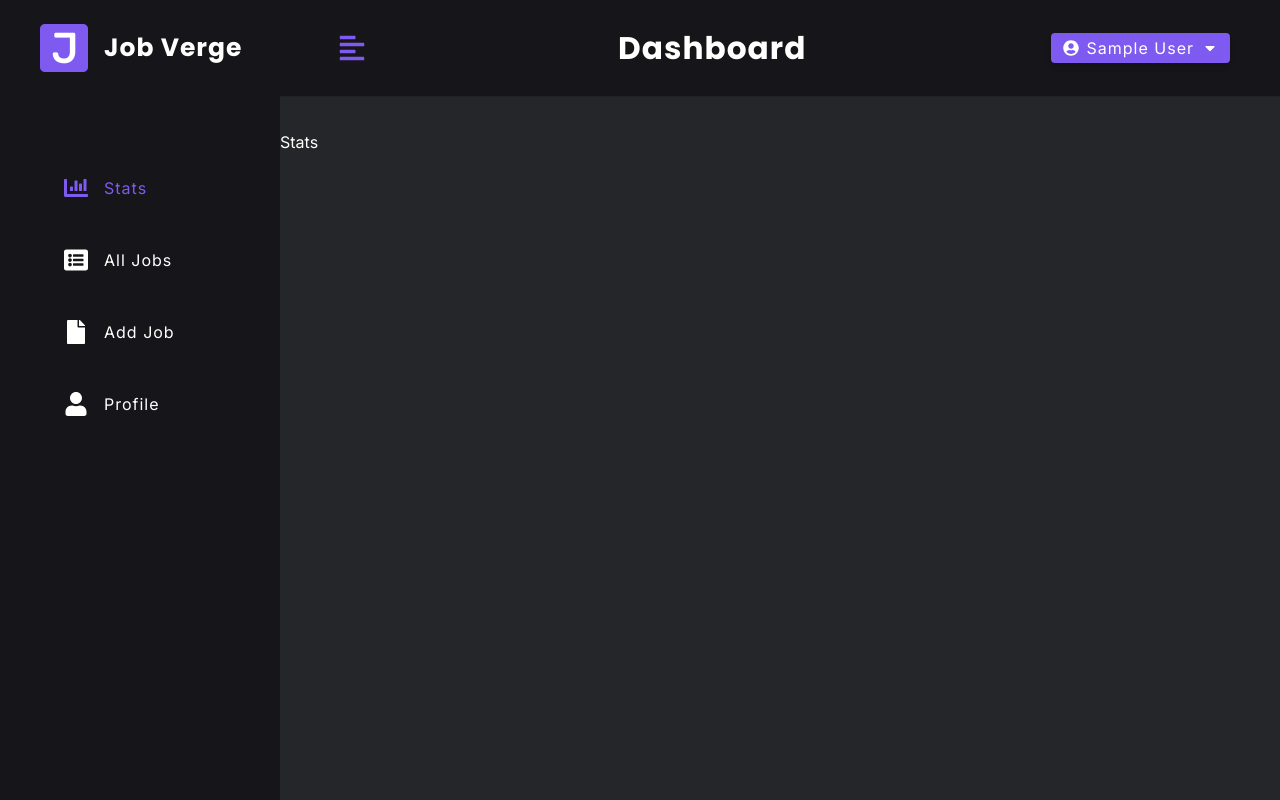
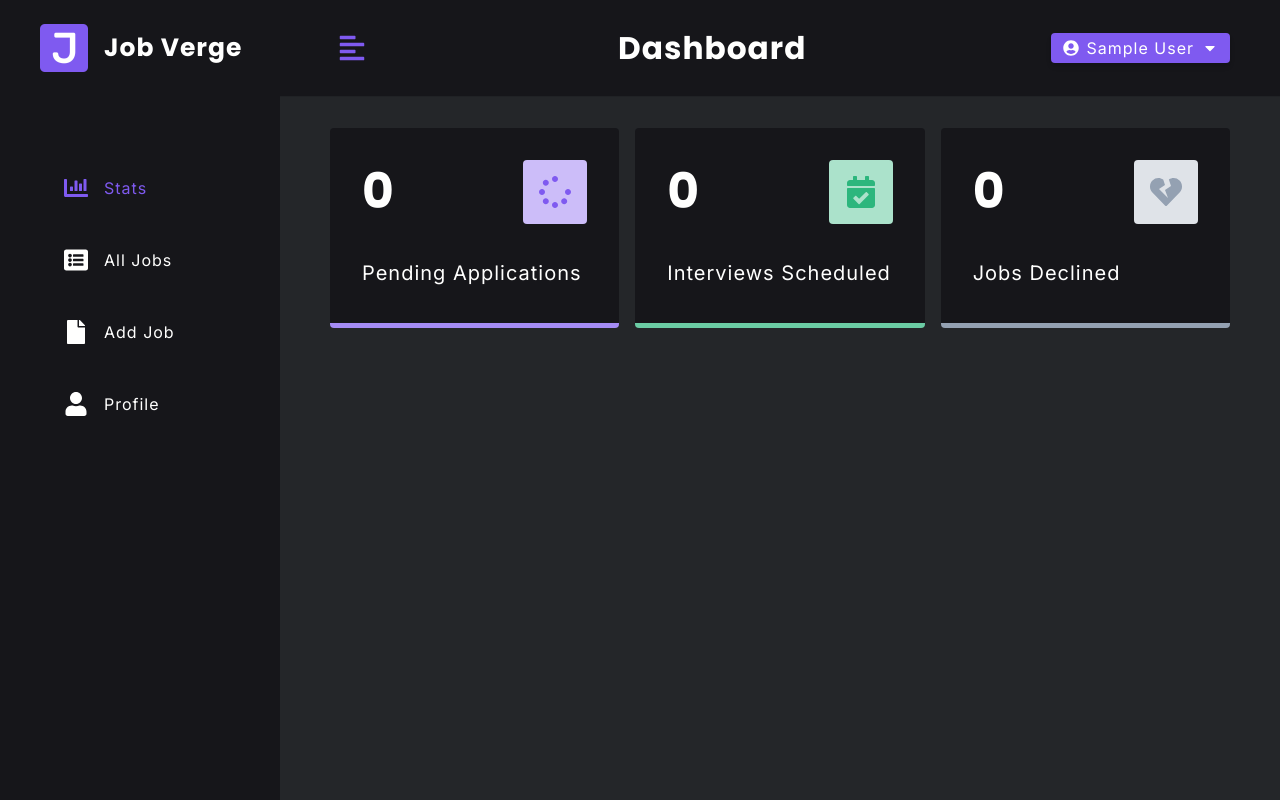
Before and after one commit to vvhys0ser10us/Job-Verge, a React (Vite) app: page / in a window 1280 px wide. Built offline with nearby package versions, Linux system fonts and the light colour scheme; sample sign-in values are in the browser's storage.

Commit message:
statusCount component

```diff
--- /dev/null
+++ b/src/components/SingleStatus.tsx
@@ -0,0 +1,73 @@
+import { ReactElement } from 'react'
+import styled from 'styled-components'
+
+type PropsType = {
+  count: number
+  text: string
+  icon: ReactElement
+  clr: string
+}
+
+const SingleStatus = ({ count, text, icon, clr }: PropsType) => {
+  return (
+    <Wrapper className={clr}>
+      <div className="content-center">
+        <h1>{count}</h1>
+        <span className={clr}>{icon}</span>
+      </div>
+      <p>{text}</p>
+    </Wrapper>
+  )
+}
+
+const Wrapper = styled.article`
+  background: var(--clr-background-primary);
+  padding: 2rem;
+  border-radius: var(--borderRadius);
+
+  .content-center {
+    display: flex;
+    justify-content: space-between;
+    align-items: center;
+    margin-bottom: 2rem;
+
+    h1 {
+      margin: 0;
+      color: inherit;
+    }
+
+    span {
+      height: 4rem;
+      width: 4rem;
+      display: grid;
+      place-items: center;
+      font-size: 2rem;
+      border-radius: var(--borderRadius);
+      border: transparent;
+    }
+  }
+
+  p {
+    font-size: 1.25rem;
+    color: var(--clr-main);
+    margin: 0;
+    letter-spacing: var(--letterSpacing);
+  }
+
+  .interview {
+    color: var(--clr-tertiary-1);
+    background: var(--clr-tertiary-3);
+  }
+
+  .declined {
+    color: var(--clr-secondary);
+    background: #dfe3e8;
+  }
+
+  .pending {
+    color: var(--clr-highlight-1);
+    background: var(--clr-highlight-3);
+  }
+`
+
+export default SingleStatus
--- /dev/null
+++ b/src/components/StatusContainer.tsx
@@ -0,0 +1,59 @@
+import styled from 'styled-components'
+import SingleStatus from './SingleStatus'
+import { useAppSelector } from '../utils/hooks'
+import { FaSpinner, FaCalendarCheck, FaHeartBroken } from 'react-icons/fa'
+
+const StatusContainer = () => {
+  const { statusCount } = useAppSelector((state) => state.allJobs)
+
+  return (
+    <Wrapper>
+      <SingleStatus
+        count={statusCount.pending}
+        icon={<FaSpinner />}
+        text="Pending Applications"
+        clr="pending"
+      />
+      <SingleStatus
+        count={statusCount.interview}
+        icon={<FaCalendarCheck />}
+        text="Interviews Scheduled"
+        clr="interview"
+      />
+      <SingleStatus
+        count={statusCount.declined}
+        icon={<FaHeartBroken />}
+        text="Jobs Declined"
+        clr="declined"
+      />
+    </Wrapper>
+  )
+}
+
+const Wrapper = styled.div`
+  display: grid;
+  row-gap: 2rem;
+
+  @media (min-width: 768px) {
+    grid-template-columns: 1fr 1fr;
+    column-gap: 1rem;
+  }
+
+  @media (min-width: 1120px) {
+    grid-template-columns: 1fr 1fr 1fr;
+  }
+
+  .interview {
+    border-bottom: 5px solid var(--clr-tertiary-2);
+  }
+
+  .declined {
+    border-bottom: 5px solid var(--clr-secondary);
+  }
+
+  .pending {
+    border-bottom: 5px solid var(--clr-highlight-2);
+  }
+`
+
+export default StatusContainer
--- a/src/pages/Dashboard/Stats.tsx
+++ b/src/pages/Dashboard/Stats.tsx
@@ -1,7 +1,11 @@
-import React from 'react'
+import StatusContainer from '../../components/StatusContainer'
 
 const Stats = () => {
-  return <div>Stats</div>
+  return (
+    <section className="dashboard-section">
+      <StatusContainer />
+    </section>
+  )
 }
 
 export default Stats
```
